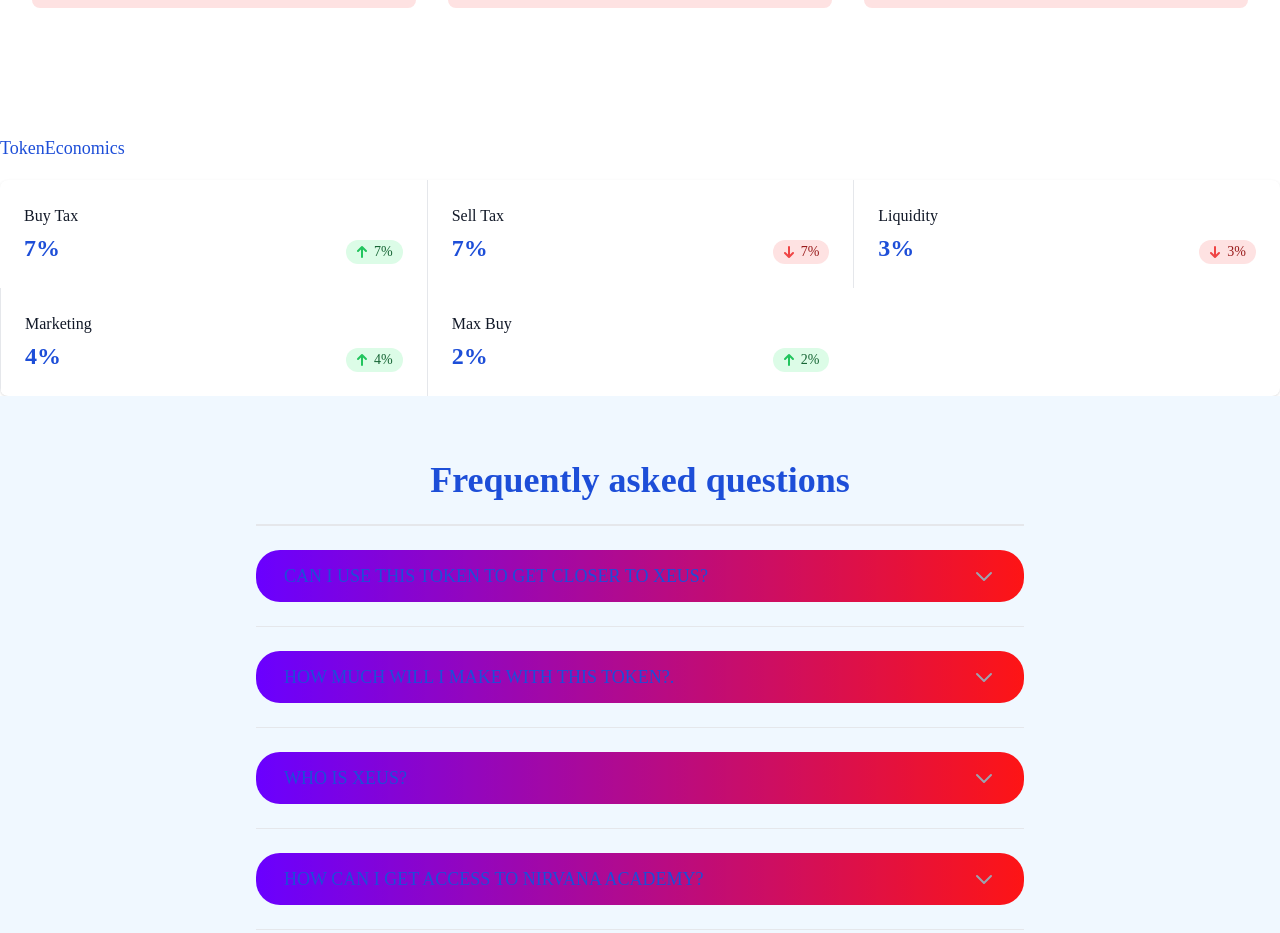
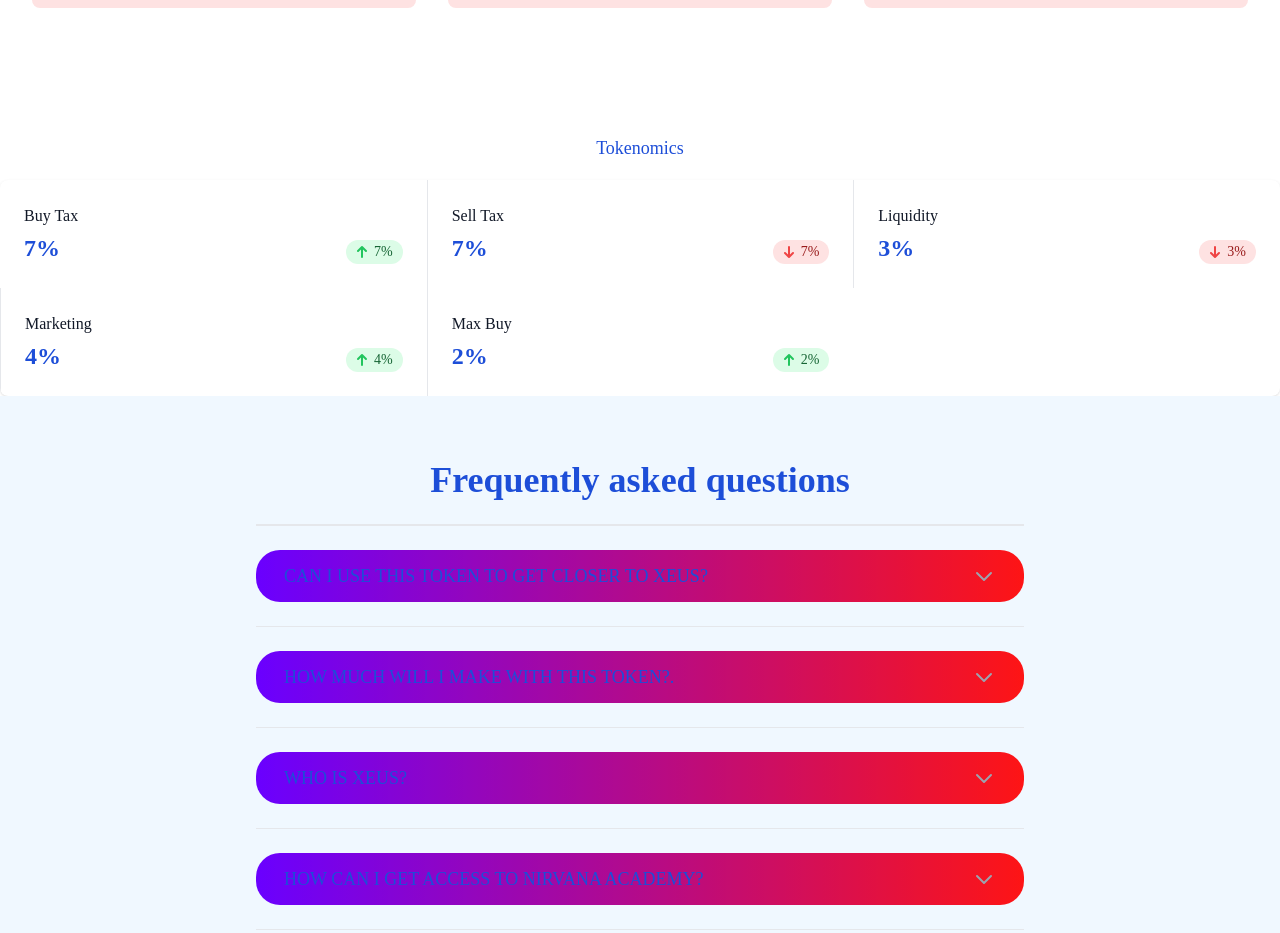
Before and after one commit to Elishaokon13/Degen-Project, a React (Create React App) app: page / in a window 1280 px wide. Shown: the part 1780-2713 px from the top of the page. Built offline with nearby package versions, Linux system fonts and the light colour scheme.

Commit message:
Update Tokenomics.jsx

```diff
--- a/src/components/Tokenomics.jsx
+++ b/src/components/Tokenomics.jsx
@@ -28,7 +28,7 @@ export default function Tokenomics() {
 
     <div>
 
-      <h1 className="text-lg leading-6 font-medium text-blue-700">TokenEconomics</h1>
+      <h1 className="text-lg text-center justify-center leading-6 font-medium text-blue-700">Tokenomics</h1>
 
       <dl className="mt-5 grid grid-cols-1 rounded-lg bg-white overflow-hidden shadow divide-y divide-gray-200 md:grid-cols-3 md:divide-y-0 md:divide-x">
 
```
